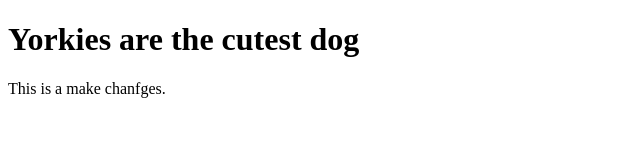
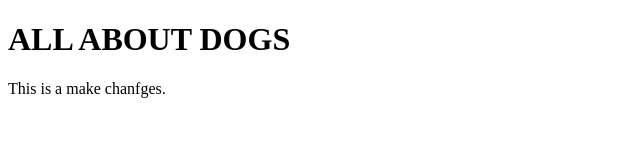
Before and after one commit to aashnahari/HTMLwebsite, a plain HTML site: page index.html in a window 1280 px wide. Shown: the whole page, without its empty margins (0-640 px from the left). Drawn offline with Linux system fonts and the light colour scheme.

Commit message:
Adding Ishas HTML page

```diff
--- a/index.html
+++ b/index.html
@@ -1,11 +1,11 @@
 <!DOCTYPE html>
 <html>
 <head>
-<title>dog</title>
+<title>Dog</title>
 </head>
 <body>
 
-<h1>Yorkies are the cutest dog</h1>
+<h1>ALL ABOUT DOGS</h1>
 <p>This is a make chanfges.</p>
 
 </body>
```
Also changed, not shown: yorkie1.jpeg (added), yorkie2.jpeg (added), 1 other file.
